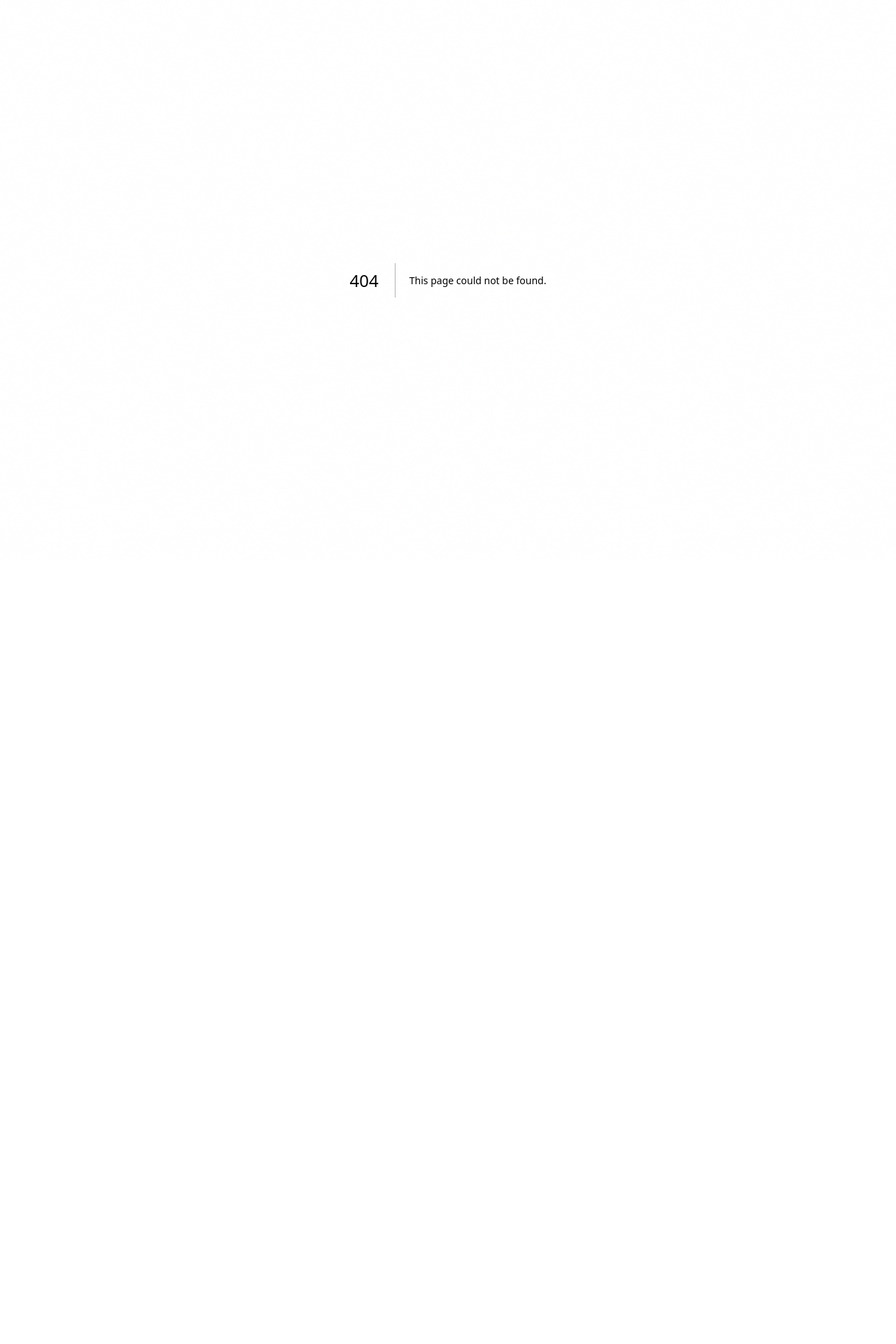
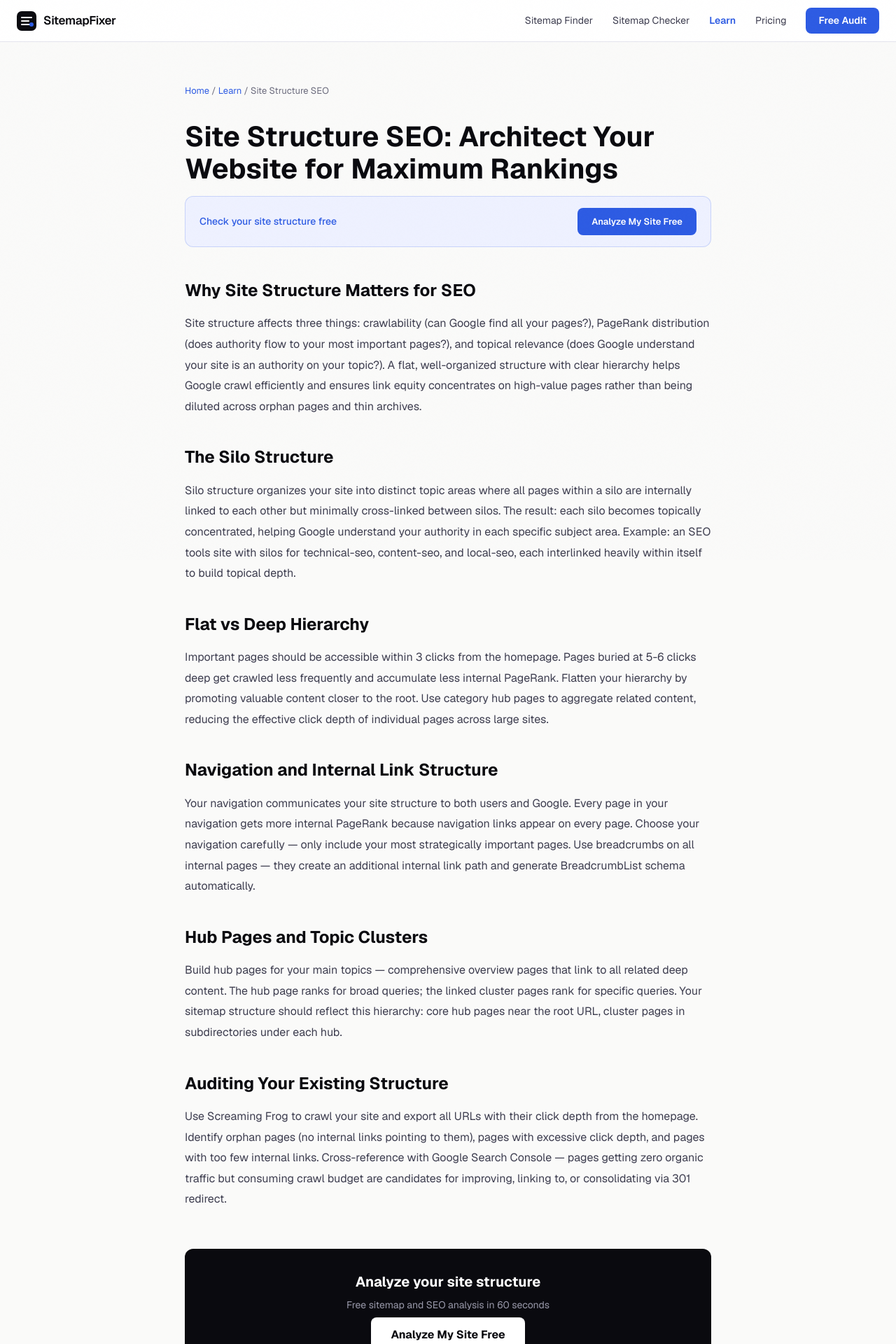
Before and after one commit to Watermelon-Coctail-Bar/sitemap-fixer, a Next.js app: page /learn/site-structure-seo in a window 1280 px wide. Before the commit this address had no page. Shown: the top 1920 px of the page at 70% size. Before the commit the page ends 800 px from the top, so only its background shows below. Built offline with nearby package versions, Linux system fonts and the light colour scheme.

Commit message:
Create page.tsx

```diff
--- /dev/null
+++ b/src/app/learn/site-structure-seo/page.tsx
@@ -0,0 +1,43 @@
+import type { Metadata } from 'next';
+export const metadata: Metadata = {
+  title: 'Site Structure SEO: How to Architect Your Website for Google | SitemapFixer',
+  description: "Site structure affects how Google discovers, crawls, and distributes authority across your pages. Here is how to build a hierarchy that maximizes your SEO potential.",
+  alternates: { canonical: 'https://sitemapfixer.com/learn/site-structure-seo' },
+};
+const sections = [
+  { h: "Why Site Structure Matters for SEO", d: "Site structure affects three things: crawlability (can Google find all your pages?), PageRank distribution (does authority flow to your most important pages?), and topical relevance (does Google understand your site is an authority on your topic?). A flat, well-organized structure with clear hierarchy helps Google crawl efficiently and ensures link equity concentrates on high-value pages rather than being diluted across orphan pages and thin archives." },
+  { h: "The Silo Structure", d: "Silo structure organizes your site into distinct topic areas where all pages within a silo are internally linked to each other but minimally cross-linked between silos. The result: each silo becomes topically concentrated, helping Google understand your authority in each specific subject area. Example: an SEO tools site with silos for technical-seo, content-seo, and local-seo, each interlinked heavily within itself to build topical depth." },
+  { h: "Flat vs Deep Hierarchy", d: "Important pages should be accessible within 3 clicks from the homepage. Pages buried at 5-6 clicks deep get crawled less frequently and accumulate less internal PageRank. Flatten your hierarchy by promoting valuable content closer to the root. Use category hub pages to aggregate related content, reducing the effective click depth of individual pages across large sites." },
+  { h: "Navigation and Internal Link Structure", d: "Your navigation communicates your site structure to both users and Google. Every page in your navigation gets more internal PageRank because navigation links appear on every page. Choose your navigation carefully — only include your most strategically important pages. Use breadcrumbs on all internal pages — they create an additional internal link path and generate BreadcrumbList schema automatically." },
+  { h: "Hub Pages and Topic Clusters", d: "Build hub pages for your main topics — comprehensive overview pages that link to all related deep content. The hub page ranks for broad queries; the linked cluster pages rank for specific queries. Your sitemap structure should reflect this hierarchy: core hub pages near the root URL, cluster pages in subdirectories under each hub." },
+  { h: "Auditing Your Existing Structure", d: "Use Screaming Frog to crawl your site and export all URLs with their click depth from the homepage. Identify orphan pages (no internal links pointing to them), pages with excessive click depth, and pages with too few internal links. Cross-reference with Google Search Console — pages getting zero organic traffic but consuming crawl budget are candidates for improving, linking to, or consolidating via 301 redirect." },
+];
+export default function Page() {
+  return (
+    <div style={{ maxWidth: 800, margin: '0 auto', padding: '60px 24px' }}>
+      <nav style={{ fontSize: 13, color: '#6b6b7d', marginBottom: 32 }}>
+        <a href="/" style={{ color: '#2d5be3', textDecoration: 'none' }}>Home</a>{' / '}
+        <a href="/learn" style={{ color: '#2d5be3', textDecoration: 'none' }}>Learn</a>{' / '}
+        <span>Site Structure SEO</span>
+      </nav>
+      <h1 style={{ fontSize: 40, fontWeight: 700, color: '#0a0a0f', marginBottom: 16, lineHeight: 1.15 }}>Site Structure SEO: Architect Your Website for Maximum Rankings</h1>
+      <div style={{ background: '#eef1ff', border: '1px solid rgba(45,91,227,0.2)', borderRadius: 12, padding: '16px 20px', marginBottom: 40, display: 'flex', alignItems: 'center', justifyContent: 'space-between', gap: 16 }}>
+        <span style={{ fontSize: 14, color: '#2d5be3', fontWeight: 500 }}>Check your site structure free</span>
+        <a href="/" style={{ background: '#2d5be3', color: 'white', padding: '10px 20px', borderRadius: 8, textDecoration: 'none', fontWeight: 600, fontSize: 13 }}>Analyze My Site Free</a>
+      </div>
+      <div style={{ fontSize: 16, color: '#3d3d4f', lineHeight: 1.85 }}>
+        {sections.map(({ h, d }) => (
+          <div key={h} style={{ marginBottom: 36 }}>
+            <h2 style={{ fontSize: 24, fontWeight: 700, color: '#0a0a0f', marginBottom: 10 }}>{h}</h2>
+            <p style={{ margin: 0 }}>{d}</p>
+          </div>
+        ))}
+      </div>
+      <div style={{ background: '#0a0a0f', borderRadius: 12, padding: '32px', textAlign: 'center', marginTop: 56 }}>
+        <div style={{ fontSize: 20, fontWeight: 700, color: 'white', marginBottom: 8 }}>Analyze your site structure</div>
+        <div style={{ color: '#9999aa', marginBottom: 20, fontSize: 14 }}>Free sitemap and SEO analysis in 60 seconds</div>
+        <a href="/" style={{ background: 'white', color: '#0a0a0f', padding: '14px 28px', borderRadius: 8, textDecoration: 'none', fontWeight: 700 }}>Analyze My Site Free</a>
+      </div>
+    </div>
+  );
+}
```
